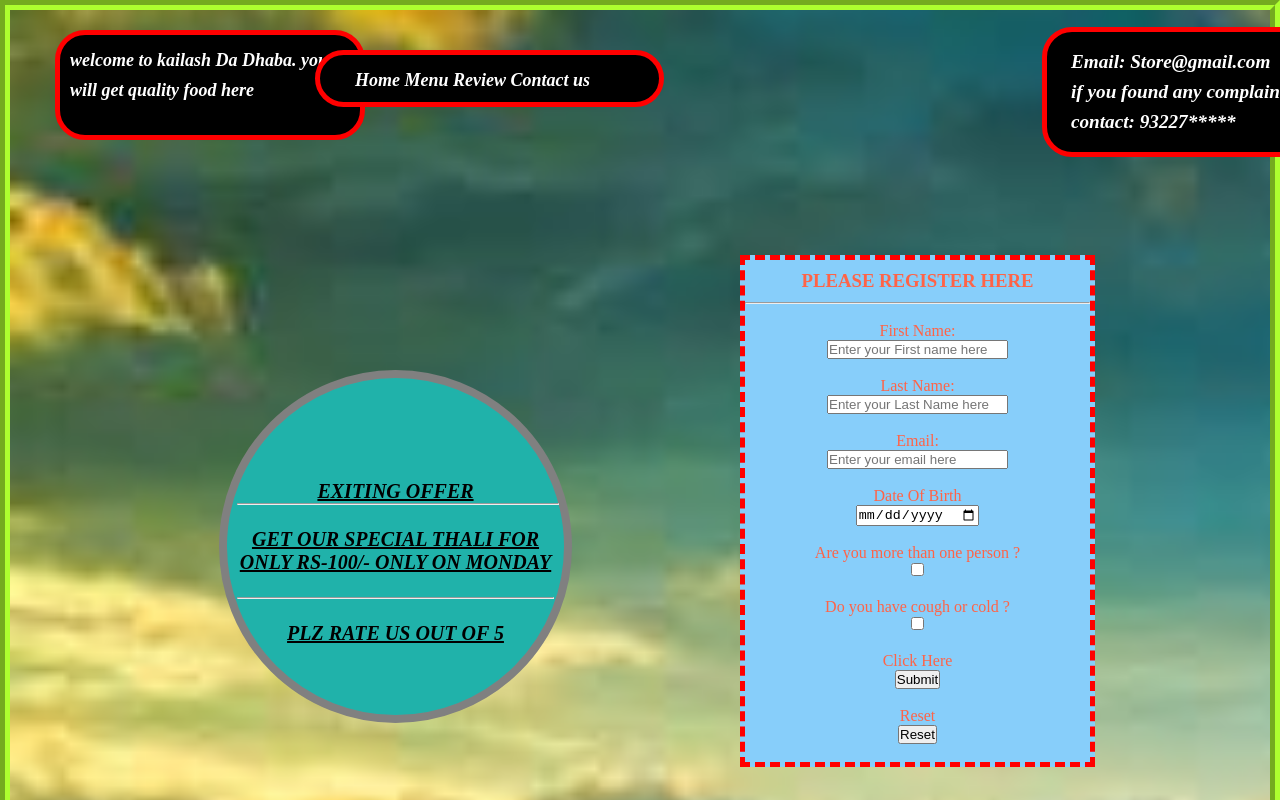
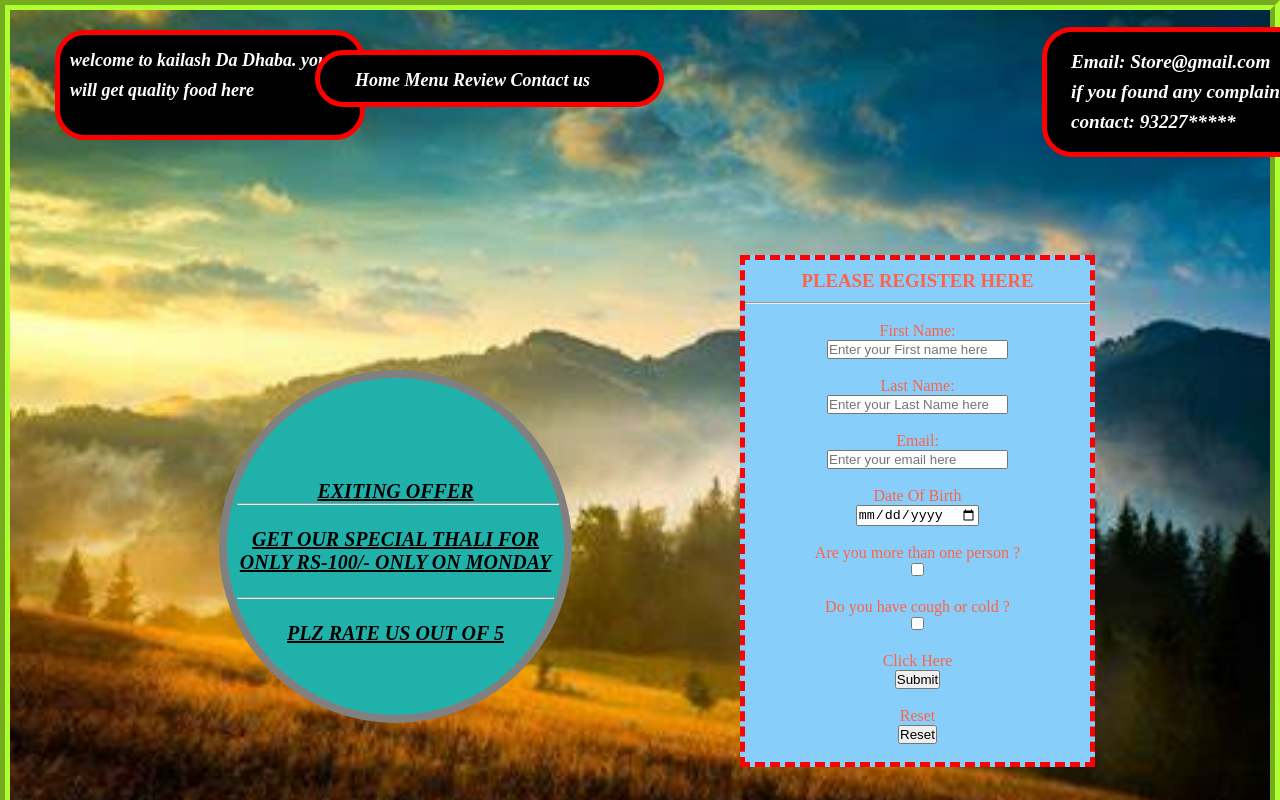
Before and after one commit to Rushi-kote/CSS_Hands-On2, a plain HTML site: page index.html in a window 1280 px wide. Shown: the top 800 px of the page. Drawn offline with Linux system fonts and the light colour scheme.

Commit message:
Update index.css

```diff
--- a/index.css
+++ b/index.css
@@ -11,7 +11,7 @@ body{
     background-size: 1920px 1020px;
     background-repeat: no-repeat;
     border: groove 10px;
-    height: 305vh;
+    height: 100vh;
     width: auto;
     border-color: greenyellow;
     background-size: cover;
```
